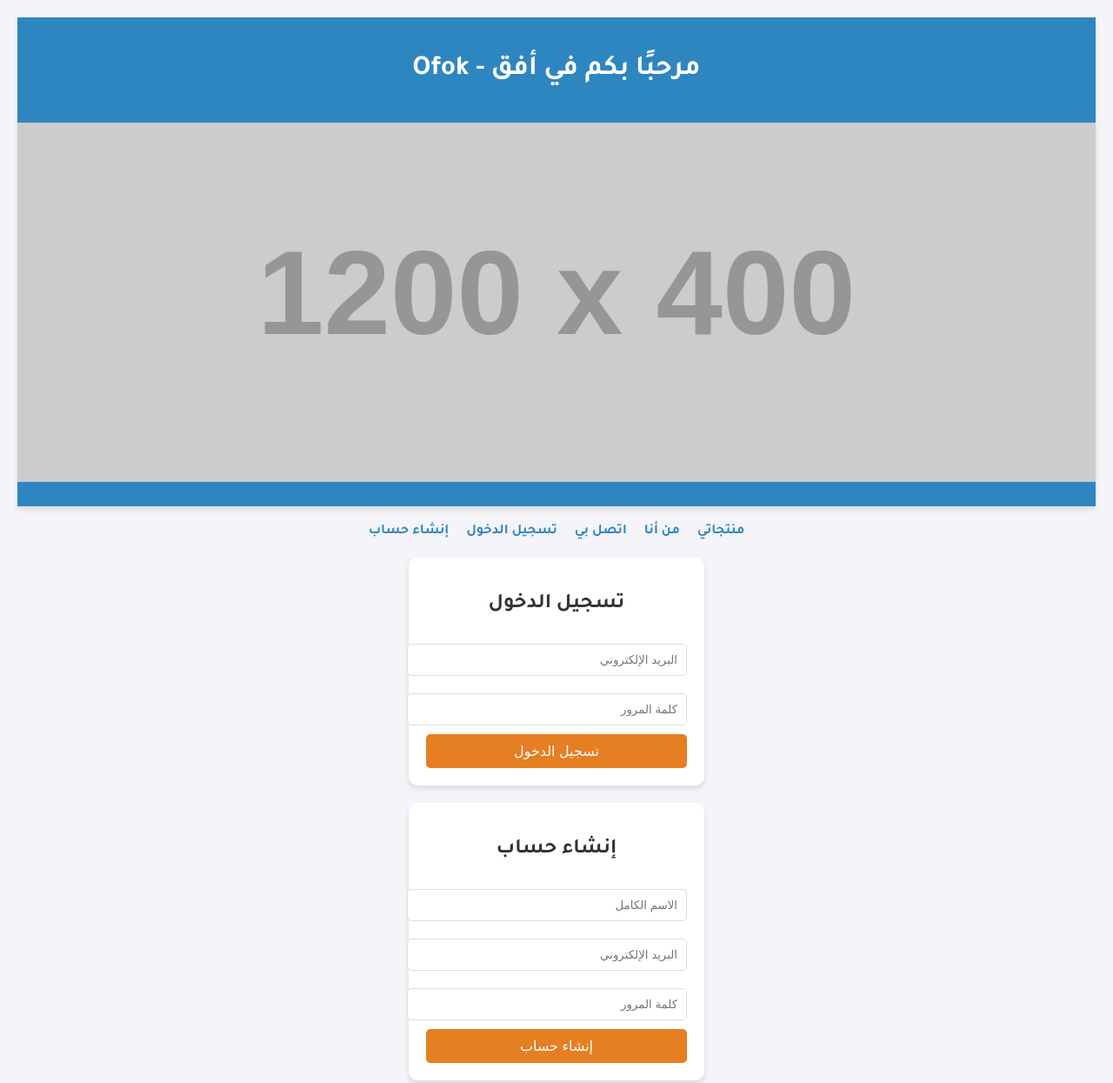
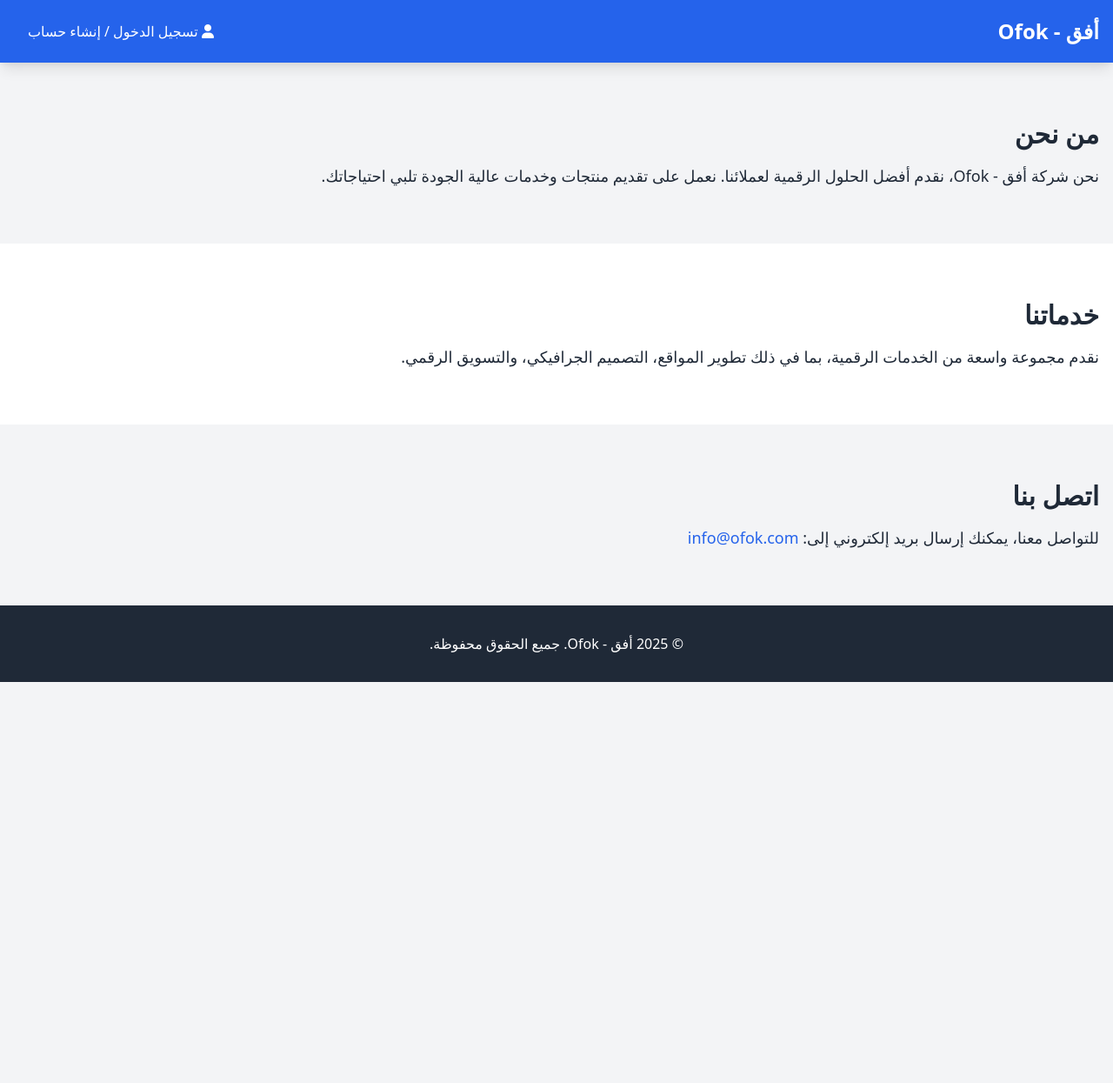
Before and after one commit to MouNiR-X-Dev/Ofok, a plain HTML site: page index.html in a window 1280 px wide. Shown: the top 1245 px of the page at 87% size. After the commit the page ends 800 px from the top, so only its background shows below. Drawn offline with nearby package versions, Linux system fonts and the light colour scheme; placeholder pictures from the web are drawn by us; a script that the page names is missing.

Commit message:
Update index.html

```diff
--- a/index.html
+++ b/index.html
@@ -4,158 +4,125 @@
     <meta charset="UTF-8">
     <meta name="viewport" content="width=device-width, initial-scale=1.0">
     <title>أفق - Ofok</title>
-    <!-- إضافة خط من Google Fonts -->
-    <link href="https://fonts.googleapis.com/css2?family=Tajawal:wght@400;700&display=swap" rel="stylesheet">
+    <link href="https://cdn.jsdelivr.net/npm/tailwindcss@2.2.19/dist/tailwind.min.css" rel="stylesheet">
+    <link href="https://cdnjs.cloudflare.com/ajax/libs/font-awesome/6.0.0-beta3/css/all.min.css" rel="stylesheet">
     <style>
-        body {
-            font-family: 'Tajawal', sans-serif;
-            background-color: #f4f4f9;
-            color: #333;
-            text-align: center;
-            padding: 20px;
-            margin: 0;
+        @keyframes fadeIn {
+            from { opacity: 0; }
+            to { opacity: 1; }
         }
-        header {
-            background-color: #2E86C1; /* لون أزرق */
-            color: white;
-            padding: 20px 0;
-            box-shadow: 0 4px 6px rgba(0, 0, 0, 0.1);
+        .fade-in {
+            opacity: 0;
+            transition: opacity 1s ease-in-out;
         }
-        nav {
-            margin: 20px 0;
-            display: flex;
-            justify-content: center;
-            gap: 20px;
+        .fade-in.visible {
+            opacity: 1;
         }
-        nav a {
-            text-decoration: none;
-            color: #2E86C1; /* لون أزرق */
-            font-weight: bold;
+        .hover-zoom {
+            transition: transform 0.3s ease-in-out;
         }
-        .product {
-            border: 1px solid #ddd;
-            padding: 20px;
-            margin: 20px auto;
-            width: 80%;
-            background-color: white;
-            border-radius: 10px;
-            box-shadow: 0 4px 6px rgba(0, 0, 0, 0.1);
+        .hover-zoom:hover {
+            transform: scale(1.05);
         }
-        button {
-            background-color: #E67E22; /* لون برتقالي */
-            color: white;
-            border: none;
-            padding: 10px 20px;
-            border-radius: 5px;
-            cursor: pointer;
-            font-size: 16px;
+        .hover-rotate {
+            transition: transform 0.3s ease-in-out;
         }
-        button:hover {
-            background-color: #D35400; /* لون برتقالي داكن */
-        }
-        footer {
-            margin-top: 40px;
-            padding: 20px;
-            background-color: #333;
-            color: white;
-        }
-        .auth-form {
-            background-color: white;
-            padding: 20px;
-            border-radius: 10px;
-            box-shadow: 0 4px 6px rgba(0, 0, 0, 0.1);
-            width: 300px;
-            margin: 20px auto;
-        }
-        .auth-form input {
-            width: 100%;
-            padding: 10px;
-            margin: 10px 0;
-            border: 1px solid #ddd;
-            border-radius: 5px;
-        }
-        .auth-form button {
-            width: 100%;
+        .hover-rotate:hover {
+            transform: rotate(5deg);
         }
     </style>
 </head>
-<body>
-    <header>
-        <h1>مرحبًا بكم في أفق - Ofok</h1>
-        <img src="https://via.placeholder.com/1200x400" alt="صورة وصفية" style="width: 100%; height: auto; margin-top: 20px;">
+<body class="bg-gray-100 text-gray-800">
+    <header class="bg-blue-600 text-white py-4 shadow-lg">
+        <div class="container mx-auto flex justify-between items-center px-4">
+            <h1 class="text-2xl font-bold">أفق - Ofok</h1>
+            <button class="bg-orange-500 hover:bg-orange-600 text-white py-2 px-4 rounded hover-zoom" onclick="openAuthPopup()">
+                <i class="fas fa-user"></i> تسجيل الدخول / إنشاء حساب
+            </button>
+        </div>
     </header>
-    <nav>
-        <a href="#products">منتجاتي</a>
-        <a href="#about">من أنا</a>
-        <a href="#contact">اتصل بي</a>
-        <a href="#login">تسجيل الدخول</a>
-        <a href="#register">إنشاء حساب</a>
-    </nav>
 
-    <!-- قسم تسجيل الدخول -->
-    <section id="login" class="auth-form">
-        <h2>تسجيل الدخول</h2>
+    <!-- نافذة تسجيل الدخول -->
+    <div id="loginPopup" class="auth-popup hidden fixed top-1/2 left-1/2 transform -translate-x-1/2 -translate-y-1/2 bg-white p-6 rounded-lg shadow-lg z-50 w-96">
+        <h2 class="text-2xl font-bold mb-4">تسجيل الدخول</h2>
         <form id="loginForm">
-            <input type="email" id="loginEmail" placeholder="البريد الإلكتروني" required>
-            <input type="password" id="loginPassword" placeholder="كلمة المرور" required>
-            <button type="submit">تسجيل الدخول</button>
+            <input type="email" id="loginEmail" placeholder="البريد الإلكتروني" class="w-full p-2 mb-4 border rounded">
+            <input type="password" id="loginPassword" placeholder="كلمة المرور" class="w-full p-2 mb-4 border rounded">
+            <button type="submit" class="w-full bg-blue-600 hover:bg-blue-700 text-white py-2 rounded">تسجيل الدخول</button>
         </form>
+        <a href="#" onclick="showRegister()" class="text-blue-600 hover:underline block text-center mt-4">إنشاء حساب جديد</a>
+    </div>
+
+    <!-- نافذة إنشاء حساب -->
+    <div id="registerPopup" class="auth-popup hidden fixed top-1/2 left-1/2 transform -translate-x-1/2 -translate-y-1/2 bg-white p-6 rounded-lg shadow-lg z-50 w-96">
+        <h2 class="text-2xl font-bold mb-4">إنشاء حساب</h2>
+        <form id="registerForm">
+            <input type="text" id="registerName" placeholder="الاسم الكامل" class="w-full p-2 mb-4 border rounded">
+            <input type="email" id="registerEmail" placeholder="البريد الإلكتروني" class="w-full p-2 mb-4 border rounded">
+            <input type="password" id="registerPassword" placeholder="كلمة المرور" class="w-full p-2 mb-4 border rounded">
+            <button type="submit" class="w-full bg-blue-600 hover:bg-blue-700 text-white py-2 rounded">إنشاء حساب</button>
+        </form>
+        <a href="#" onclick="showLogin()" class="text-blue-600 hover:underline block text-center mt-4">لديك حساب؟ تسجيل الدخول</a>
+    </div>
+
+    <!-- طبقة التعتيم -->
+    <div id="overlay" class="overlay hidden fixed top-0 left-0 w-full h-full bg-black bg-opacity-50 z-40" onclick="closeAuthPopup()"></div>
+
+    <!-- قسم من نحن -->
+    <section class="about fade-in py-16">
+        <div class="container mx-auto px-4">
+            <h2 class="text-3xl font-bold mb-4">من نحن</h2>
+            <p class="text-lg">نحن شركة أفق - Ofok، نقدم أفضل الحلول الرقمية لعملائنا. نعمل على تقديم منتجات وخدمات عالية الجودة تلبي احتياجاتك.</p>
+        </div>
     </section>
 
-    <!-- قسم إنشاء حساب -->
-    <section id="register" class="auth-form">
-        <h2>إنشاء حساب</h2>
-        <form id="registerForm">
-            <input type="text" id="registerName" placeholder="الاسم الكامل" required>
-            <input type="email" id="registerEmail" placeholder="البريد الإلكتروني" required>
-            <input type="password" id="registerPassword" placeholder="كلمة المرور" required>
-            <button type="submit">إنشاء حساب</button>
-        </form>
+    <!-- قسم الخدمات -->
+    <section class="services fade-in py-16 bg-white">
+        <div class="container mx-auto px-4">
+            <h2 class="text-3xl font-bold mb-4">خدماتنا</h2>
+            <p class="text-lg">نقدم مجموعة واسعة من الخدمات الرقمية، بما في ذلك تطوير المواقع، التصميم الجرافيكي، والتسويق الرقمي.</p>
+        </div>
     </section>
 
-    <section id="products">
-        <h2>منتجاتي</h2>
-        <div class="product">
-            <h3>المنتج الأول</h3>
-            <img src="https://via.placeholder.com/300x200" alt="صورة المنتج الأول" style="width: 100%; height: auto;">
-            <p>وصف مختصر عن المنتج الأول.</p>
-            <!-- زر دفع PayPal -->
-            <form action="https://www.paypal.com/cgi-bin/webscr" method="post" target="_top">
-                <input type="hidden" name="cmd" value="_s-xclick">
-                <input type="hidden" name="hosted_button_id" value="YOUR_BUTTON_ID">
-                <input type="submit" value="شراء الآن" style="background-color: #4CAF50; color: white; border: none; padding: 10px 20px; border-radius: 5px; cursor: pointer;">
-            </form>
-        </div>
-        <div class="product">
-            <h3>المنتج الثاني</h3>
-            <img src="https://via.placeholder.com/300x200" alt="صورة المنتج الثاني" style="width: 100%; height: auto;">
-            <p>وصف مختصر عن المنتج الثاني.</p>
-            <!-- زر دفع Stripe -->
-            <button id="checkout-button">شراء الآن</button>
+    <!-- قسم اتصل بنا -->
+    <section class="contact fade-in py-16">
+        <div class="container mx-auto px-4">
+            <h2 class="text-3xl font-bold mb-4">اتصل بنا</h2>
+            <p class="text-lg">للتواصل معنا، يمكنك إرسال بريد إلكتروني إلى: <a href="mailto:info@ofok.com" class="text-blue-600 hover:underline">info@ofok.com</a></p>
         </div>
     </section>
-    <section id="about">
-        <h2>من أنا</h2>
-        <p>مرحبًا، أنا [اسمك]، وأنا هنا لأقدم لكم أفضل المنتجات الرقمية.</p>
-    </section>
-    <section id="contact">
-        <h2>اتصل بي</h2>
-        <p>يمكنك التواصل معي عبر البريد الإلكتروني: example@example.com</p>
-    </section>
-    <footer>
-        <p>© 2025 أفق - Ofok. جميع الحقوق محفوظة.</p>
+
+    <footer class="bg-gray-800 text-white py-8">
+        <div class="container mx-auto px-4 text-center">
+            <p>© 2025 أفق - Ofok. جميع الحقوق محفوظة.</p>
+        </div>
     </footer>
 
-    <!-- إضافة Stripe JS -->
-    <script src="https://js.stripe.com/v3/"></script>
     <script>
-        var stripe = Stripe('YOUR_PUBLIC_KEY');
-        var checkoutButton = document.getElementById('checkout-button');
-        checkoutButton.addEventListener('click', function() {
-            stripe.redirectToCheckout({
-                sessionId: 'YOUR_SESSION_ID'
-            });
-        });
+        // فتح نافذة تسجيل الدخول
+        function openAuthPopup() {
+            document.getElementById('loginPopup').classList.remove('hidden');
+            document.getElementById('overlay').classList.remove('hidden');
+        }
+
+        // إغلاق النافذة
+        function closeAuthPopup() {
+            document.getElementById('loginPopup').classList.add('hidden');
+            document.getElementById('registerPopup').classList.add('hidden');
+            document.getElementById('overlay').classList.add('hidden');
+        }
+
+        // التبديل إلى نافذة إنشاء حساب
+        function showRegister() {
+            document.getElementById('loginPopup').classList.add('hidden');
+            document.getElementById('registerPopup').classList.remove('hidden');
+        }
+
+        // التبديل إلى نافذة تسجيل الدخول
+        function showLogin() {
+            document.getElementById('registerPopup').classList.add('hidden');
+            document.getElementById('loginPopup').classList.remove('hidden');
+        }
 
         // معالجة تسجيل الدخول
         document.getElementById('loginForm').addEventListener('submit', async function(event) {
@@ -171,6 +138,7 @@
                 });
                 const result = await response.text();
                 alert(result);
+                closeAuthPopup();
             } catch (error) {
                 alert('Error logging in');
             }
@@ -191,11 +159,21 @@
                 });
                 const result = await response.text();
                 alert(result);
+                closeAuthPopup();
             } catch (error) {
                 alert('Error registering user');
             }
         });
+
+        // إضافة تأثيرات عند التمرير
+        window.addEventListener('scroll', function() {
+            const elements = document.querySelectorAll('.fade-in');
+            elements.forEach(element => {
+                if (element.getBoundingClientRect().top < window.innerHeight) {
+                    element.classList.add('visible');
+                }
+            });
+        });
     </script>
-    <script src="script.js"></script>
 </body>
 </html>
```
